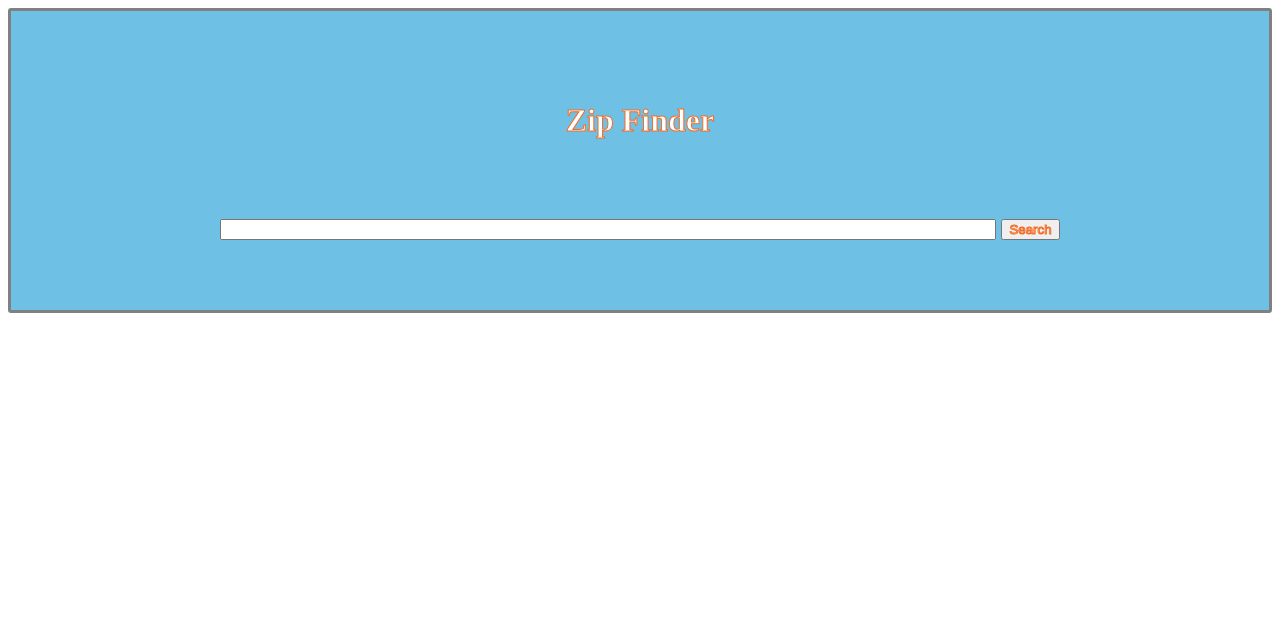
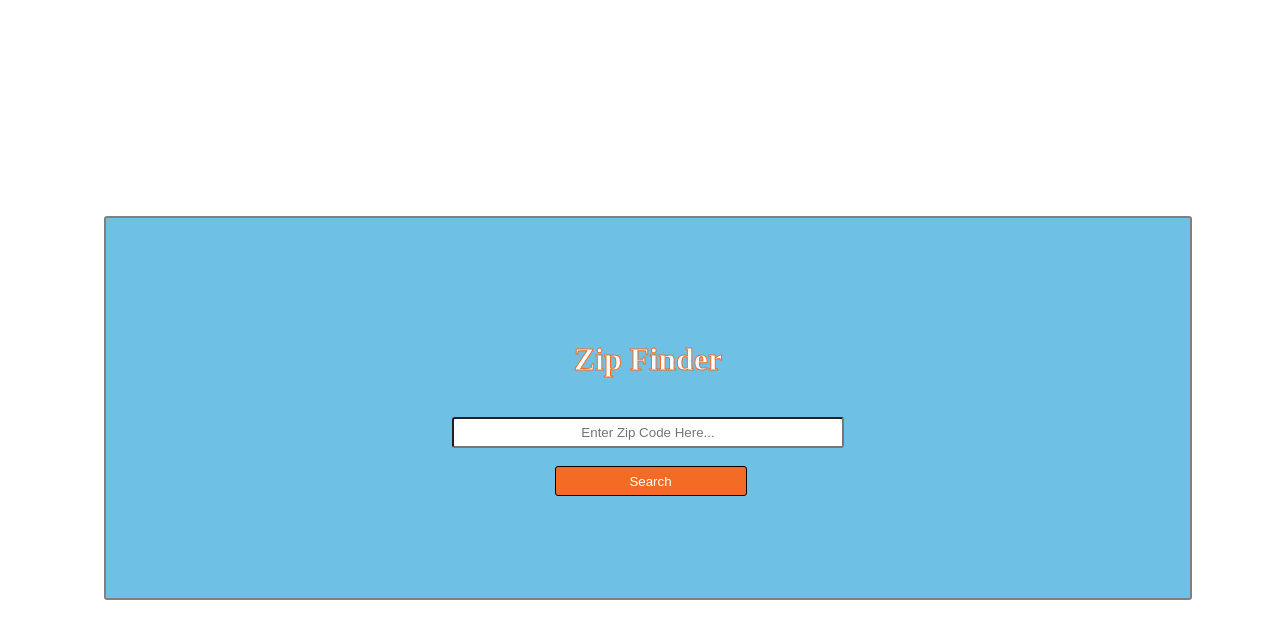
Before and after one commit to tyren1995/zip-searcher, a Vue app in the folder ui/: page / in a window 1280 px wide. Shown: the top 638 px of the page. Built offline with nearby package versions, Linux system fonts and the light colour scheme.

Commit message:
improve ui/ux a litte

```diff
--- a/ui/src/App.vue
+++ b/ui/src/App.vue
@@ -3,5 +3,18 @@ import { RouterLink, RouterView } from 'vue-router'
 </script>
 
 <template>
-  <RouterView />
+  <div id="wrapper">
+    <RouterView />
+  </div>
 </template>
+
+<style >
+#wrapper{
+  display: flex;
+  flex-direction: column;
+  height: 100vh;
+  width: 100vw;
+  justify-content: center;
+  align-items: center;
+}
+</style>
--- a/ui/src/components/ZipInput.vue
+++ b/ui/src/components/ZipInput.vue
@@ -12,7 +12,7 @@ if(zip.value.length !== 5){
  return alert('Please enter a valid 5 digit zip code.')
 }
 else{
-return axios.post('http://localhost:5000/find-zip', {"zip" : zip.value}).then((res)=>(
+return axios.post('http://127.0.0.1:8000/find-zip', {"zip" : zip.value}).then((res)=>(
       city.value = res.data['city'],
       state.value = res.data['state'],
       displayCityAndState.value = true
@@ -24,10 +24,8 @@ return axios.post('http://localhost:5000/find-zip', {"zip" : zip.value}).then((r
 <template>
   <div id="container">
   <h1>Zip Finder</h1><br/>
-  <div>
-  <input v-model="zip" id="zip-searcher" />
+  <input v-model="zip" placeholder="Enter Zip Code Here..." id="zip-input" /><br/>
   <button id="search-button" @click="queryUSPSAPI">Search</button>
-  </div>
   <h1 id="response-message" v-if="displayCityAndState">
     The city and state of the entered zip is <br/><span id="location">{{city}},{{state}}</span>
   </h1>
@@ -35,28 +33,42 @@ return axios.post('http://localhost:5000/find-zip', {"zip" : zip.value}).then((r
 </template>
 
 <style>
-h1, button{
+h1{
   color:white;
   -webkit-text-stroke-width: 1px;
   -webkit-text-stroke-color: #F36B24;
 }
+input:focus {
+    outline: none !important;
+    border:1px solid grey;
+  }
 #container{
   display: flex;
+  width:80vw;
+  height:40vh;
   flex-direction: column;
   justify-content: center;
   align-items: center;
   background-color: #6EC1E4;
-  padding:70px;
+  padding:30px;
   border-radius: 3px;
-  border:3px solid grey;
+  border:2px solid grey;
 }
 #search-button {
+  background-color: #F36B24;
+  color: white;
+  border-radius: 3px;
+  border: 1px solid black;
   margin-left: 5px;
+  width:15vw;
+  height:30px;
   cursor: pointer;
 }
-#zip-searcher {
-  margin-top: 5vh;
-  width:60vw;
+#zip-input {
+  text-align: center;
+  border-radius: 3px;
+  width:30vw;
+  height:25px;
 }
 #response-message {
   text-align:center;
```
